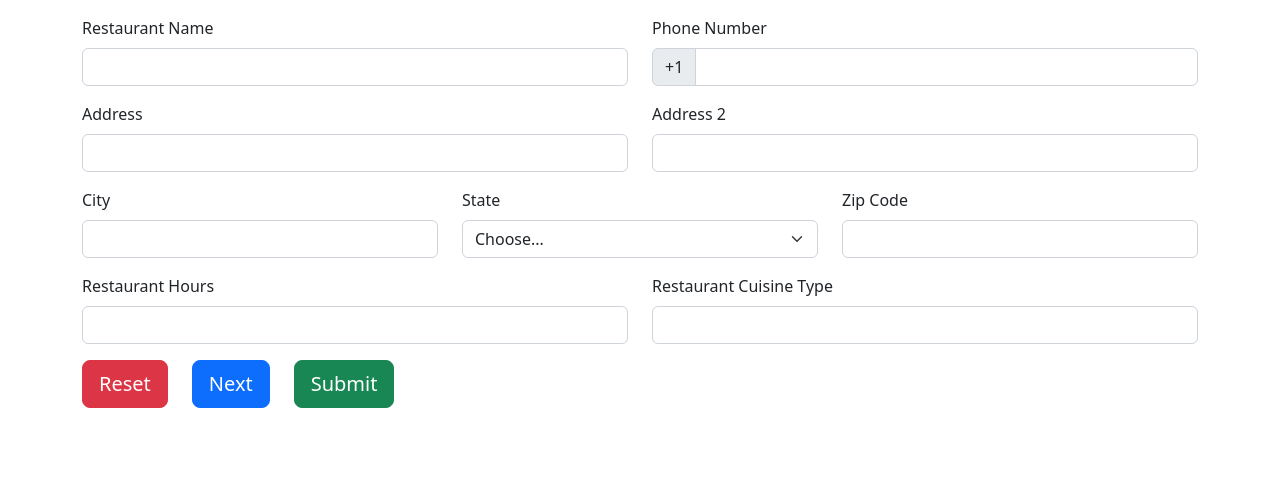
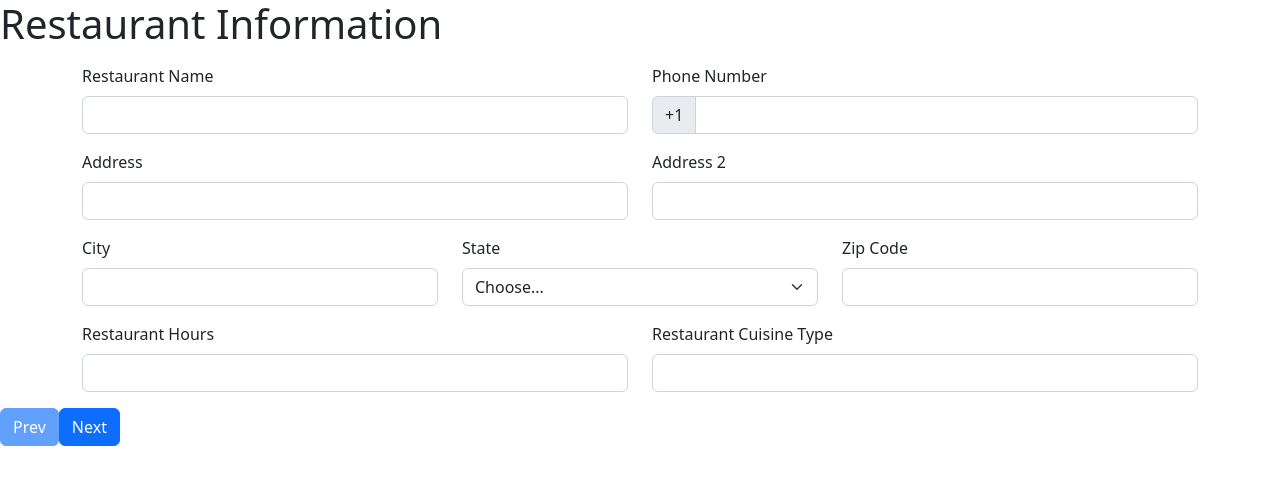
Before and after one commit to Hollie-Fritz/IndividualTaskQ2S3, a React (Create React App) app: page / in a window 1280 px wide. Shown: the top 484 px of the page. Built offline with nearby package versions, Linux system fonts and the light colour scheme.

Commit message:
test multi form w/dynamic --fail

```diff
--- a/src/App.js
+++ b/src/App.js
@@ -7,15 +7,15 @@ import { BrowserRouter, Route, Routes } from "react-router-dom";
 
 function App() {
   return (
-    <BrowserRouter>
-      <Routes>
-        <Route path="/" element={<ResInfo />} />
-        <Route path="/ResMenu/" element={<ResMenu />} />
-      </Routes>
-    </BrowserRouter>
-    // <div className="App">
-    //   <PersistResForm />
-    // </div>
+    // <BrowserRouter>
+    //   <Routes>
+    //     <Route path="/" element={<ResInfo />} />
+    //     <Route path="/ResMenu/" element={<ResMenu />} />
+    //   </Routes>
+    // </BrowserRouter>
+    <div className="App">
+      <PersistResForm />
+    </div>
   );
 }
 export default App;
```
